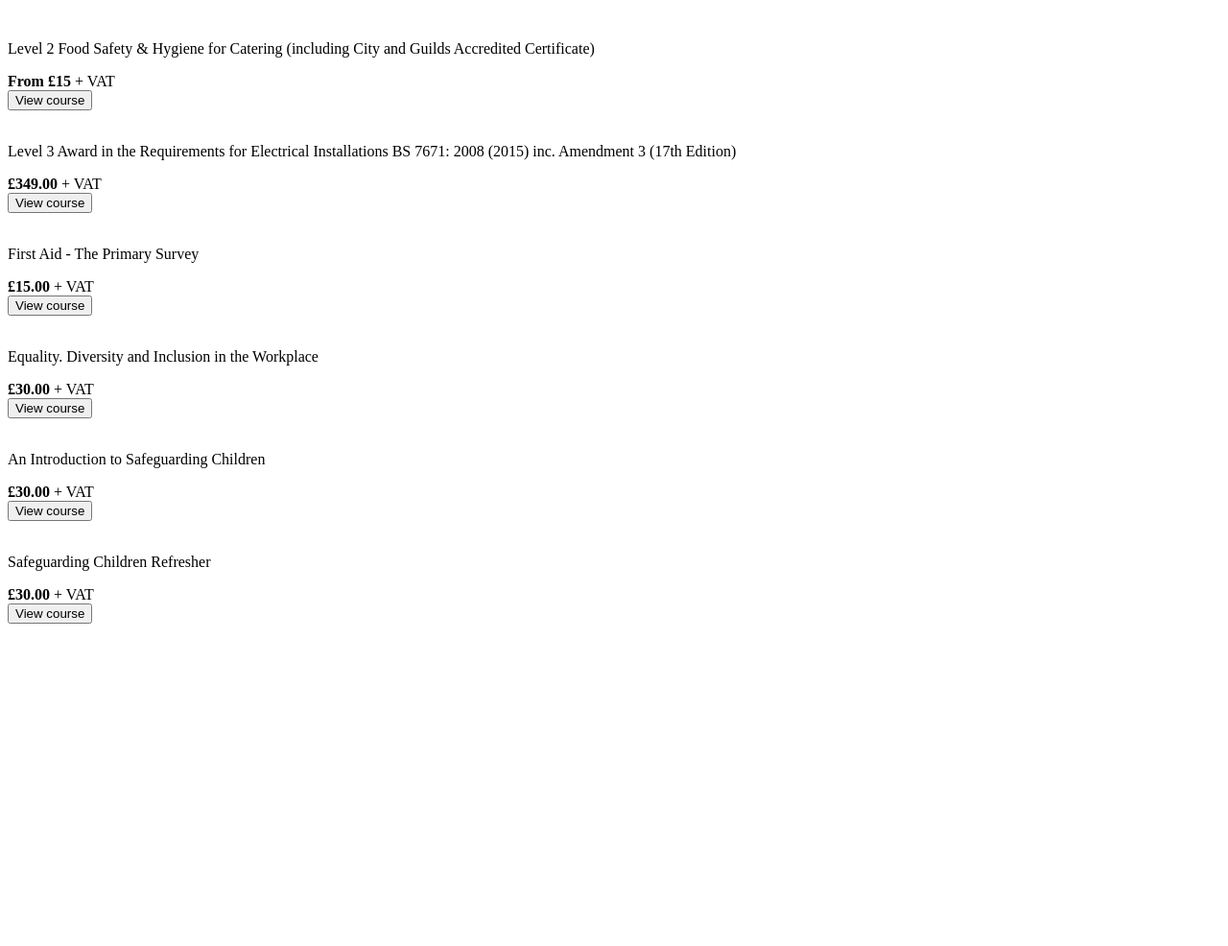
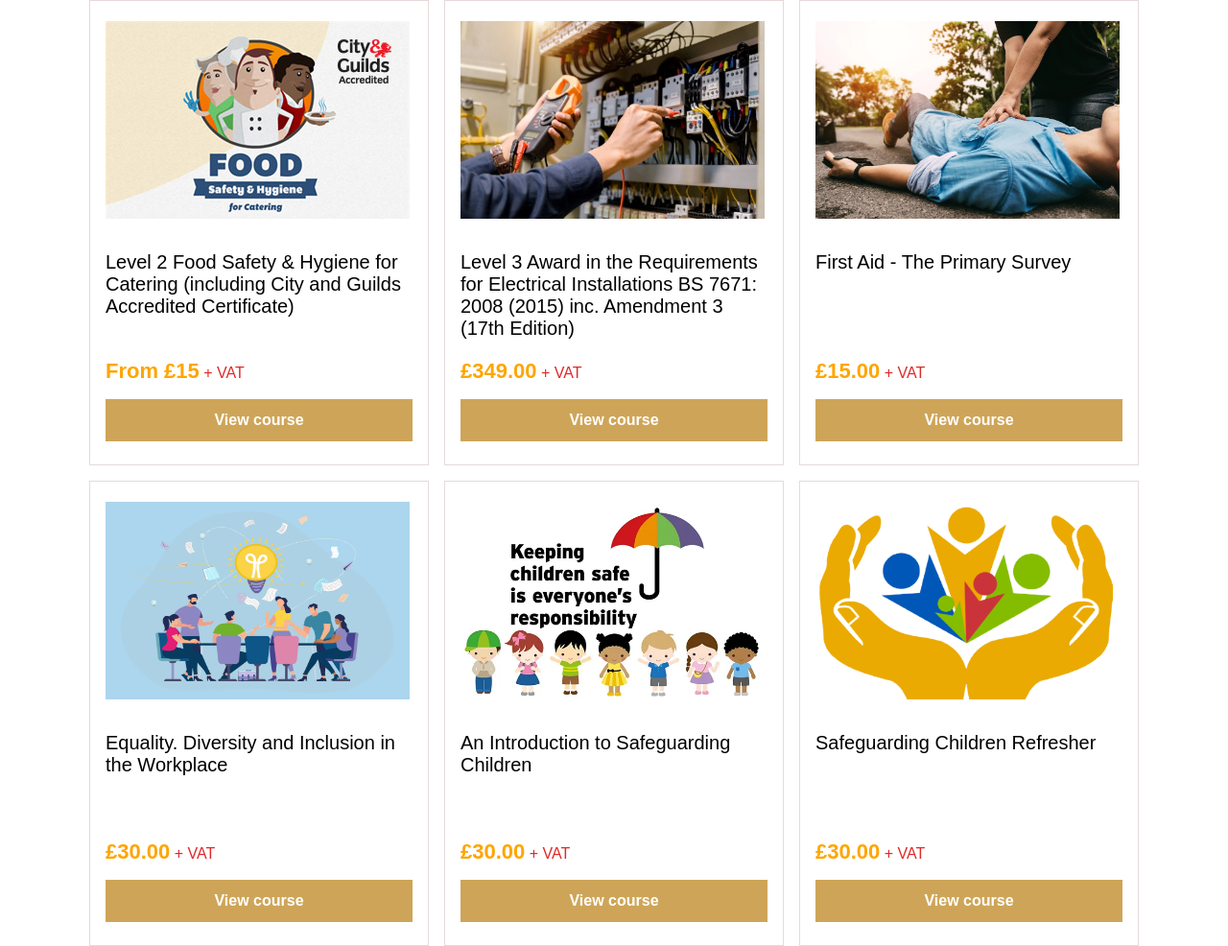
Before and after one commit to thanhnhan-12/HTML-CSS-Javascript, a plain HTML site: page Buoi5/Courses/CourseList/index.html in a window 1280 px wide. Shown: the whole page at 96% size. Before the commit the page ends 800 px from the top, so only its background shows below. Drawn offline with Linux system fonts and the light colour scheme; the site is published under a folder, as on GitHub Pages, so addresses that start at the root find nothing.

Commit message:
Update Buoi 5 & Buoi 6

```diff
--- a/Buoi5/Courses/CourseList/index.html
+++ b/Buoi5/Courses/CourseList/index.html
@@ -4,7 +4,7 @@
   <meta charset="UTF-8">
   <meta http-equiv="X-UA-Compatible" content="IE=edge">
   <meta name="viewport" content="width=device-width, initial-scale=1.0">
-  <link rel="stylesheet" href="/Buoi5/Courses/CourseList/styles.css">
+  <link rel="stylesheet" href="../CourseList/styles.css">
   <title>Courses</title>
 </head>
 <body>
@@ -13,7 +13,7 @@
       <!-- Item 1 -->
       <div class="productItems ">
         <div class="img">
-          <img src="/Buoi5/Courses/Images/Food.jpg" alt="">
+          <img src="../Images/Food.jpg" alt="">
         </div>
 
         <div class="text">
@@ -31,7 +31,7 @@
       <!-- Item 2 -->
       <div class="productItems">
         <div class="img">
-          <img src="/Buoi5/Courses/Images/Electrical.jpg" alt="">
+          <img src="../Images/Electrical.jpg" alt="">
         </div>
 
         <div class="text">
@@ -49,7 +49,7 @@
       <!-- Item 3 -->
       <div class="productItems">
         <div class="img">
-          <img src="/Buoi5/Courses/Images/Survey.jpg" alt="">
+          <img src="../Images/Survey.jpg" alt="">
         </div>
 
         <div class="text">
@@ -68,7 +68,7 @@
       <!-- Item 4 -->
       <div class="productItems ">
         <div class="img">
-          <img src="/Buoi5/Courses/Images/Diversity.jpg" alt="">
+          <img src="../Images/Diversity.jpg" alt="">
         </div>
 
         <div class="text">
@@ -86,7 +86,7 @@
       <!-- Item 5 -->
       <div class="productItems">
         <div class="img">
-          <img src="/Buoi5/Courses/Images/Safeguarding.jpg" alt="">
+          <img src="../Images/Safeguarding.jpg" alt="">
         </div>
 
         <div class="text">
@@ -104,7 +104,7 @@
       <!-- Item 6 -->
       <div class="productItems ">
         <div class="img">
-          <img src="/Buoi5/Courses/Images/Children.jpg" alt="">
+          <img src="../Images/Children.jpg" alt="">
         </div>
 
         <div class="text">
```
Also changed, not shown: Buoi6/Tables/index.html (+1 -1 lines).
